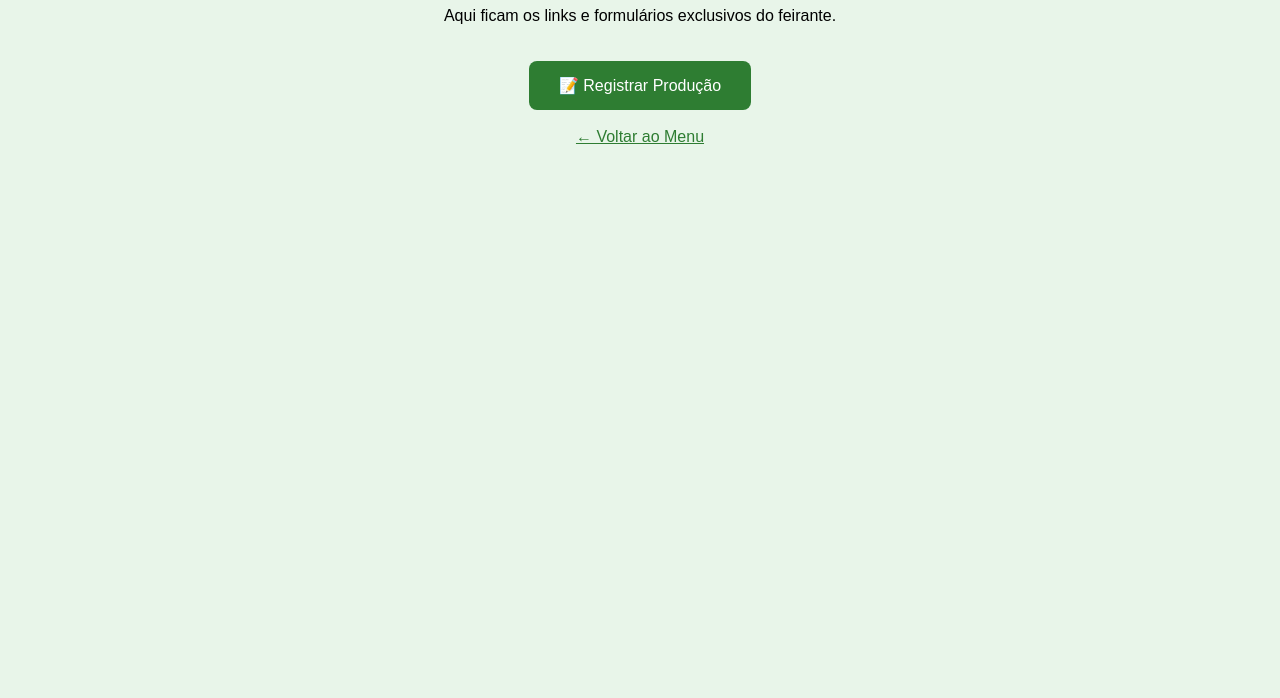
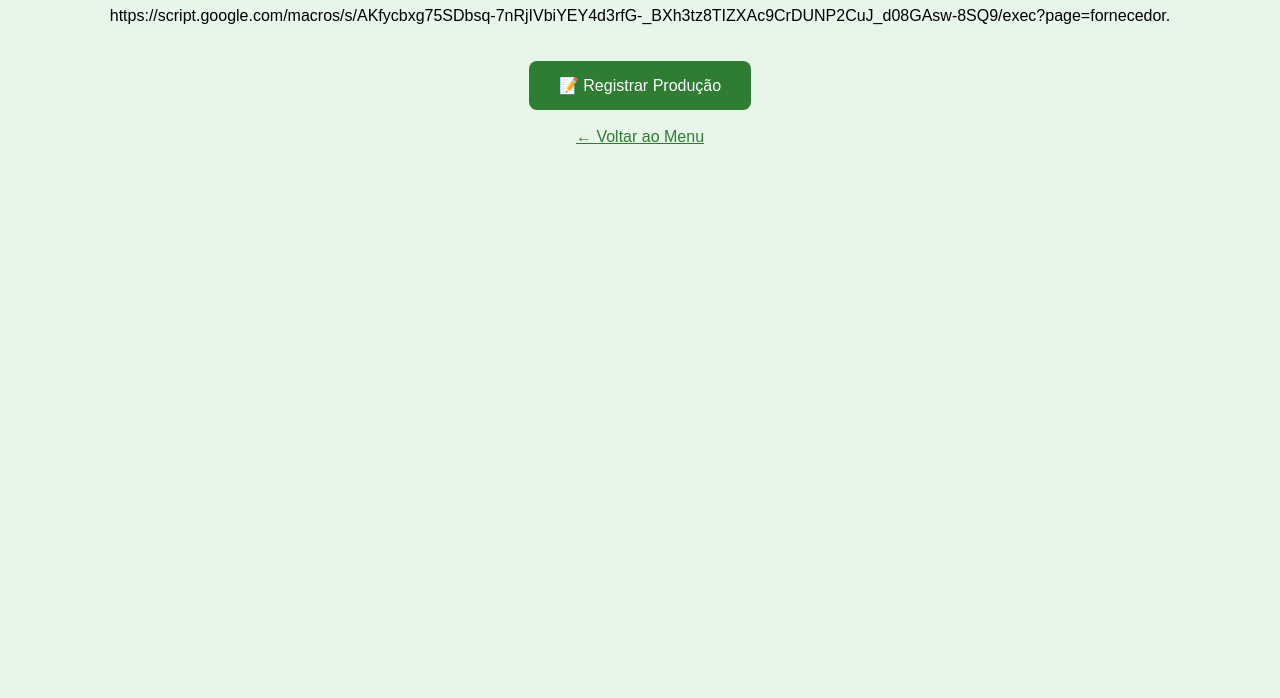
Before and after one commit to jbatist7/feiras, a plain HTML site: page feirante.html in a window 1280 px wide. Shown: the part 102-800 px from the top of the page. Drawn offline with Linux system fonts and the light colour scheme.

Commit message:
Update feirante.html

```diff
--- a/feirante.html
+++ b/feirante.html
@@ -14,7 +14,7 @@
 </head>
 <body>
     <h1>🧑‍🌾 Painel do Feirante</h1>
-    <p>Aqui ficam os links e formulários exclusivos do feirante.</p>
+    <p> https://script.google.com/macros/s/AKfycbxg75SDbsq-7nRjIVbiYEY4d3rfG-_BXh3tz8TIZXAc9CrDUNP2CuJ_d08GAsw-8SQ9/exec?page=fornecedor.</p>
     <a href="#" class="btn">📝 Registrar Produção</a>
     <br><br>
     <a href="index.html" style="color: #2e7d32;">← Voltar ao Menu</a>
```
